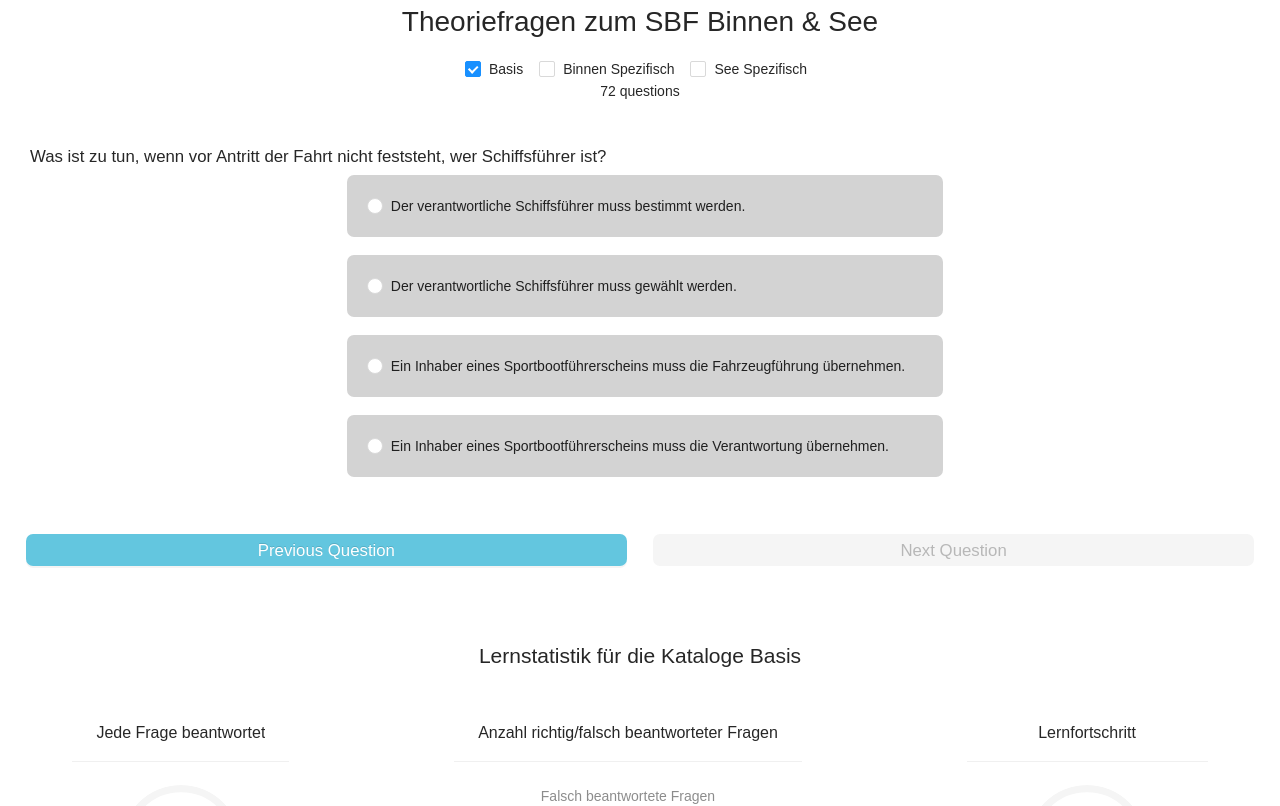
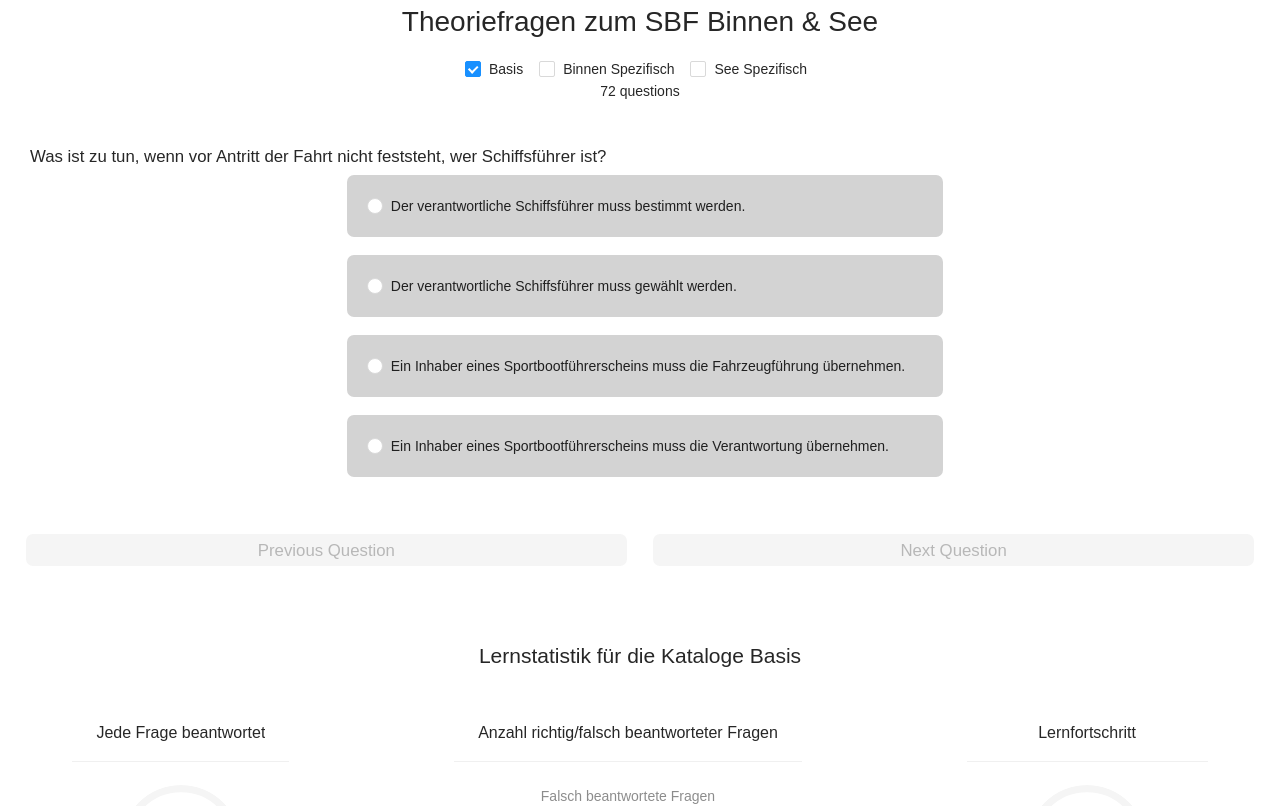
Before and after one commit to julschwarz/theorie-sbf-see-binnnen, a React (Create React App) app: page / in a window 1280 px wide. Shown: the top 806 px of the page. Built offline with nearby package versions, Linux system fonts and the light colour scheme.

Commit message:
add meta tags

```diff
--- a/public/index.html
+++ b/public/index.html
@@ -1,7 +1,10 @@
 <!DOCTYPE html>
 <html lang="en">
 	<head>
+		<meta content="SBF Binnen & See" property="og:title" />
 		<meta charset="utf-8" />
+		<meta name="description" content="sbf-app.de" />
+		<meta name="keywords" content="sbf-app.de" />
 		<meta name="viewport" content="width=device-width, initial-scale=1, shrink-to-fit=no" />
 		<meta name="theme-color" content="#000000" />
 		<title>React App</title>
--- a/src/components/QuestionComponent.tsx
+++ b/src/components/QuestionComponent.tsx
@@ -171,7 +171,12 @@ export function QuestionComponent(props: {
 			{
 				<span style={{ display: 'flex' }}>
 					{' '}
-					<Button className="Button" onClick={() => goToLastQuestion()} type="primary">
+					<Button
+						className="Button"
+						disabled={pastQuestionsIdList.length == 0}
+						onClick={() => goToLastQuestion()}
+						type="primary"
+					>
 						Previous Question
 					</Button>
 					<Button
```
